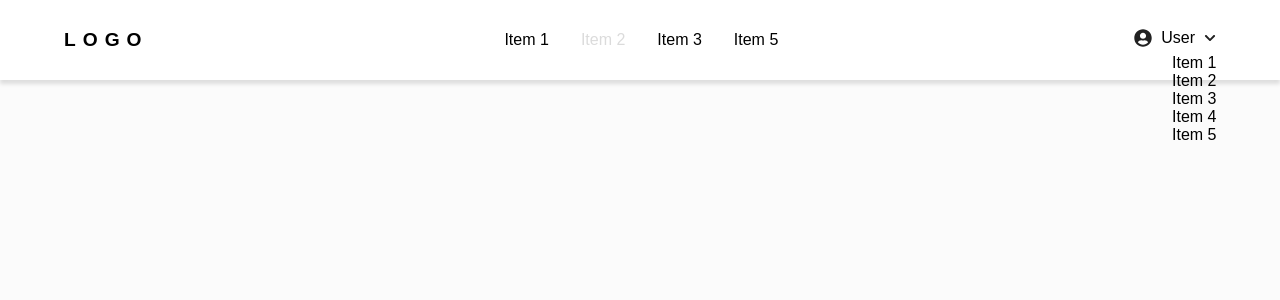
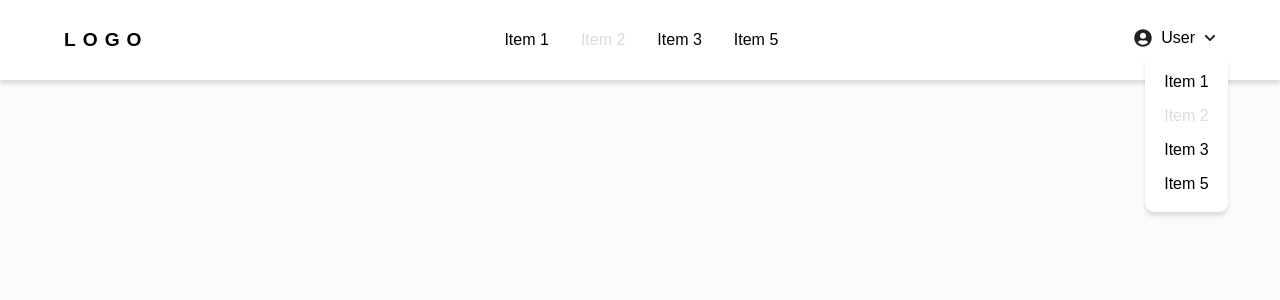
Before and after one commit to aguirrealvaro/utils-library, a React app: page / in a window 1280 px wide. Both pictures are taken after a click on the button "User". Shown: the top 300 px of the page. Built offline with nearby package versions, Linux system fonts and the light colour scheme.

Commit message:
Finish dd menu

```diff
--- a/src/components/Navbar/components/DropdownMenu.tsx
+++ b/src/components/Navbar/components/DropdownMenu.tsx
@@ -7,11 +7,15 @@ type MainMenuProps = { user: string; items: NavbarItem[] };
 
 export const DropdownMenu: FunctionComponent<MainMenuProps> = ({ user, items }) => {
   const dropdownContent = (
-    <div>
-      {items.map(({ label }, i) => (
-        <div key={i}>{label}</div>
-      ))}
-    </div>
+    <DropdownContent>
+      {items
+        .filter(({ show = true }) => show)
+        .map(({ label, onClick, disabled = false }, i) => (
+          <Item key={i} onClick={onClick} disabled={disabled}>
+            {label}
+          </Item>
+        ))}
+    </DropdownContent>
   );
 
   return (
@@ -29,3 +33,21 @@ const Profile = styled.button`
   display: flex;
   align-items: center;
 `;
+
+const DropdownContent = styled.div`
+  background-color: ${({ theme }) => theme.colors.white};
+  box-shadow: 0px 4px 4px rgba(0, 0, 0, 0.12);
+  border-radius: 9px;
+  padding: 1.2rem;
+`;
+
+const Item = styled.button`
+  display: block;
+  margin-bottom: 1rem;
+  &:last-child {
+    margin-bottom: 0rem;
+  }
+  &:disabled {
+    opacity: 0.5;
+  }
+`;
```
